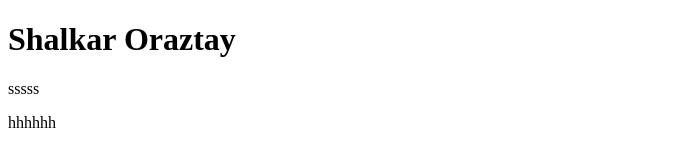
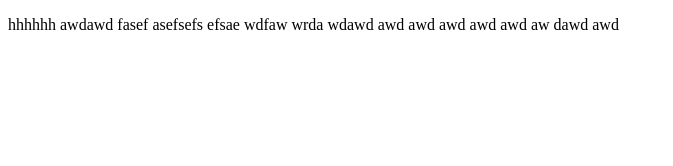
Before and after one commit to sh-shalkar-sh/shalkar, a plain HTML site: page index.html in a window 1280 px wide. Shown: the whole page, without its empty margins (0-673 px from the left). Drawn offline with Linux system fonts and the light colour scheme.

Commit message:
third commit

```diff
--- a/index.html
+++ b/index.html
@@ -6,9 +6,7 @@
 	<link rel="stylesheet"  href="css/stile.css">
 </head>
 <body>
-	<h1>Shalkar Oraztay </h1>
-	<p>sssss</p>
-	<p>hhhhhh</p>
+	<p>hhhhhh awdawd fasef asefsefs efsae wdfaw wrda wdawd awd awd awd awd awd aw dawd awd </p>
 
 </body>
 </html>
```
